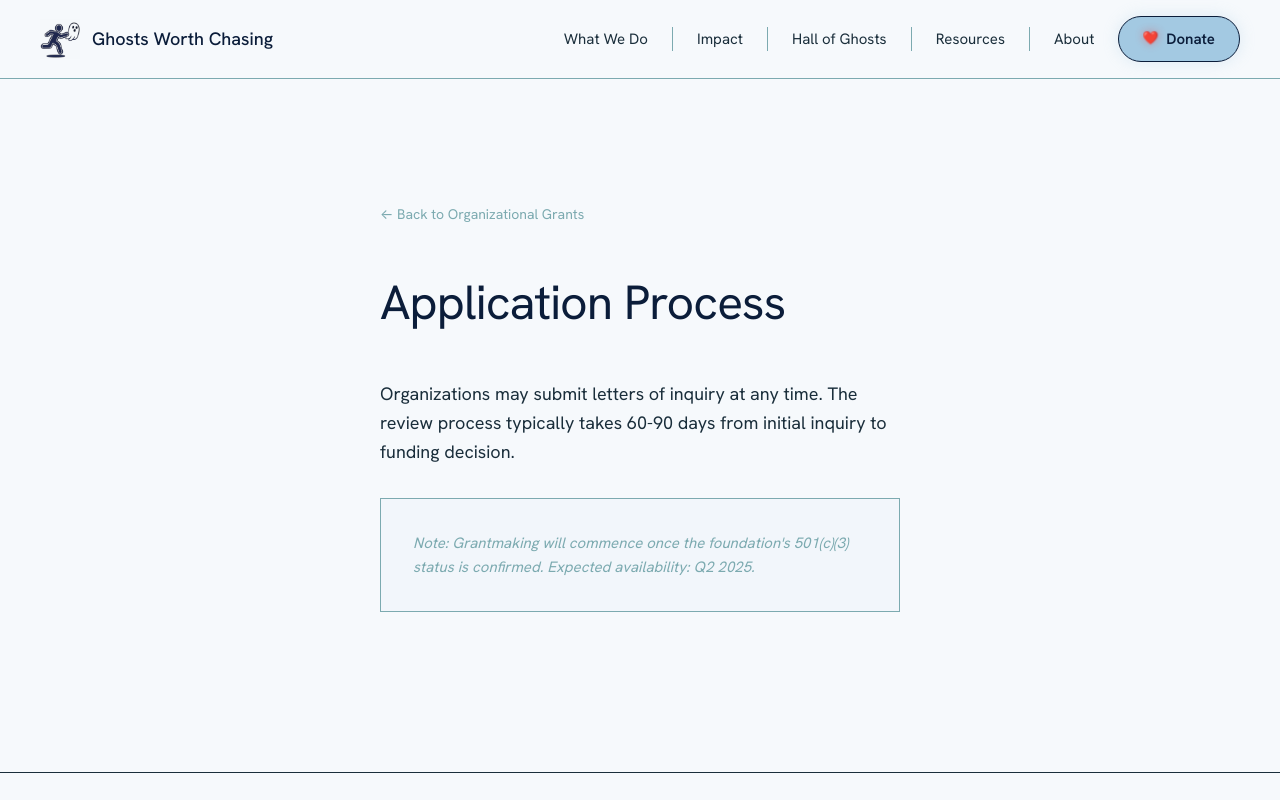
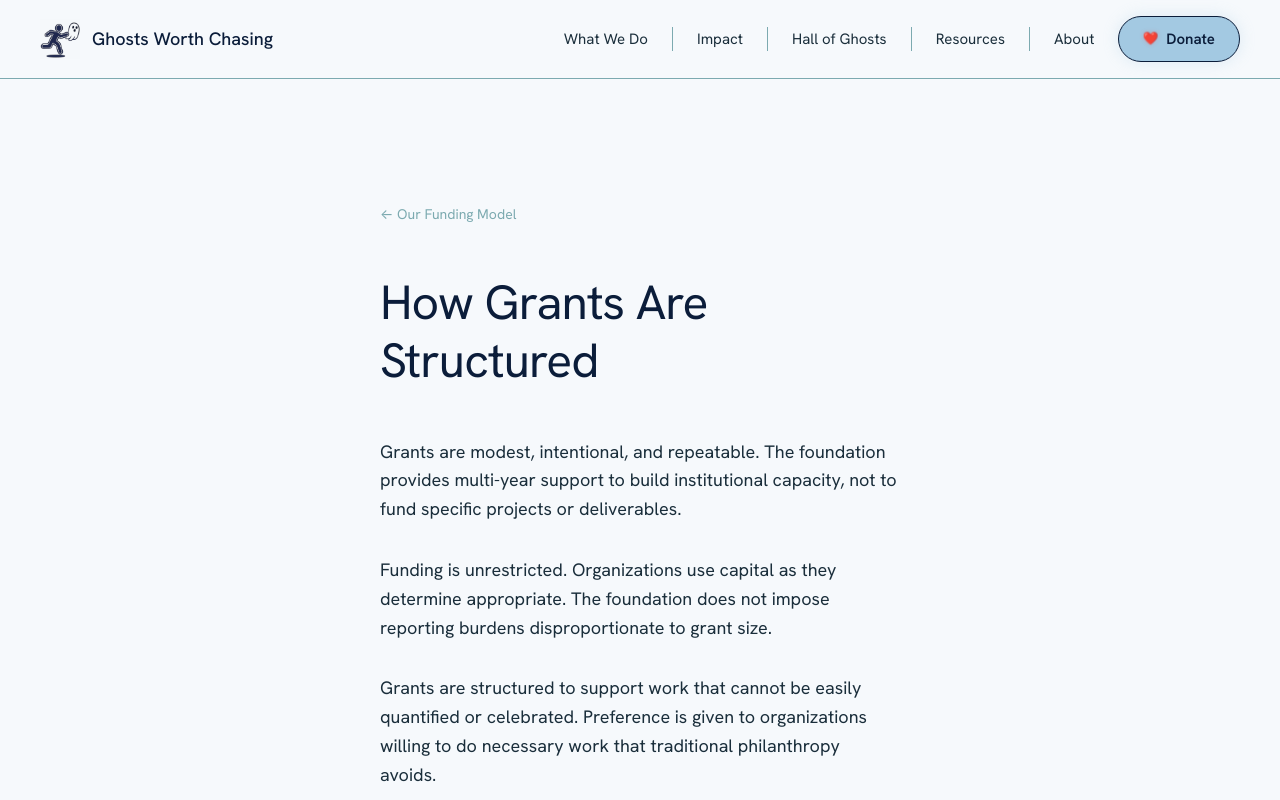
Before and after one commit to Roco41589/ghosts-worth-chasing-site, a Next.js app in the folder ghosts-redesign/: page /what-we-do/organizational-grants/application in a window 1280 px wide. Shown: the top 800 px of the page. Built offline with nearby package versions, Linux system fonts and the light colour scheme.

Commit message:
Update page.tsx

```diff
--- a/ghosts-redesign/app/what-we-do/organizational-grants/application/page.tsx
+++ b/ghosts-redesign/app/what-we-do/organizational-grants/application/page.tsx
@@ -1,6 +1,6 @@
 import Link from 'next/link'
 
-export default function Application() {
+export default function Structure() {
   return (
     <section className="section section--narrow">
       <Link
@@ -15,28 +15,31 @@ export default function Application() {
           marginBottom: 'var(--space-md)',
         }}
       >
-        ← Back to Organizational Grants
+        ← Our Funding Model
       </Link>
 
       <h1 style={{ color: 'var(--color-deep-navy)', marginBottom: 'var(--space-md)' }}>
-        Application Process
+        How Grants Are Structured
       </h1>
 
-      <p style={{ marginBottom: 'var(--space-sm)' }}>
-        Organizations may submit letters of inquiry at any time. The review process typically
-        takes 60-90 days from initial inquiry to funding decision.
+      <p>
+        Grants are modest, intentional, and repeatable. The foundation provides multi-year support
+        to build institutional capacity, not to fund specific projects or deliverables.
       </p>
 
-      <p style={{
-        fontSize: '15px',
-        color: 'var(--color-text-secondary)',
-        fontStyle: 'italic',
-        padding: 'var(--space-sm)',
-        background: 'rgba(163, 201, 226, 0.05)',
-        border: '1px solid var(--color-border)',
-      }}>
-        Note: Grantmaking will commence once the foundation's 501(c)(3) status is confirmed.
-        Expected availability: Q2 2025.
+      <p>
+        Funding is unrestricted. Organizations use capital as they determine appropriate. The foundation
+        does not impose reporting burdens disproportionate to grant size.
+      </p>
+
+      <p>
+        Grants are structured to support work that cannot be easily quantified or celebrated. Preference
+        is given to organizations willing to do necessary work that traditional philanthropy avoids.
+      </p>
+
+      <p>
+        Responsible stewardship influences future funding consideration. The foundation operates on
+        long timelines and maintains relationships with grantees beyond individual funding cycles.
       </p>
     </section>
   )
```
